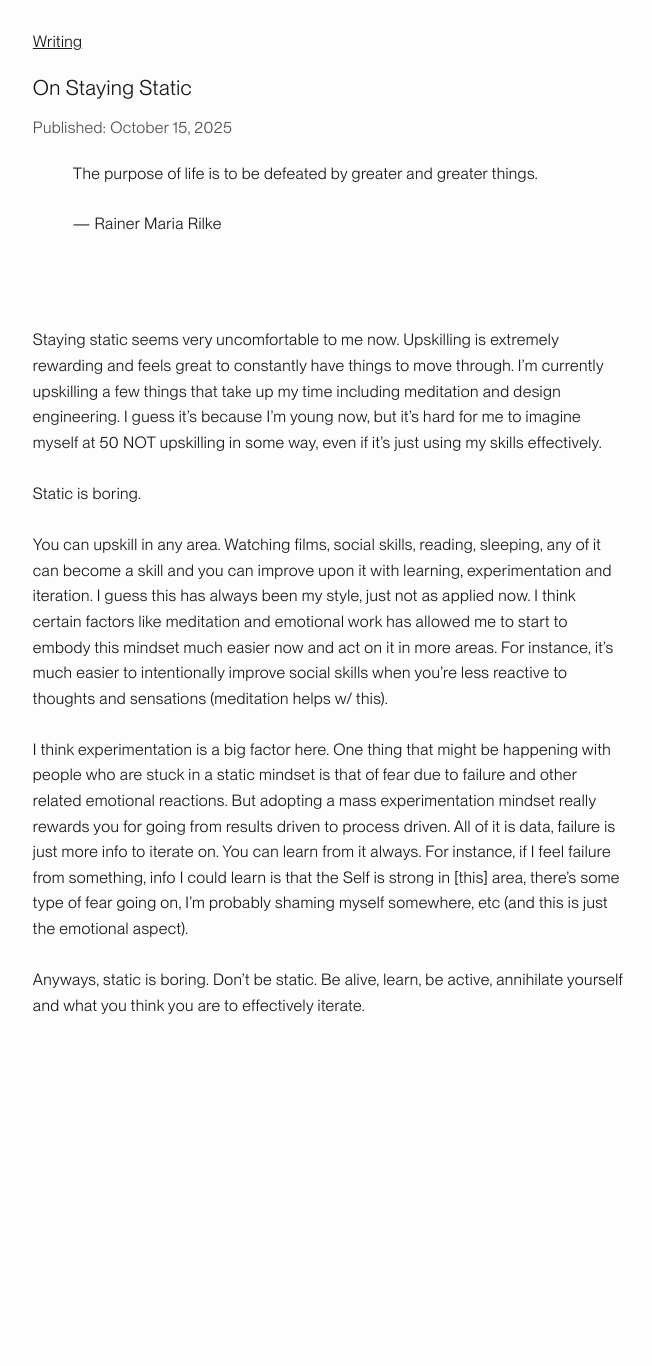
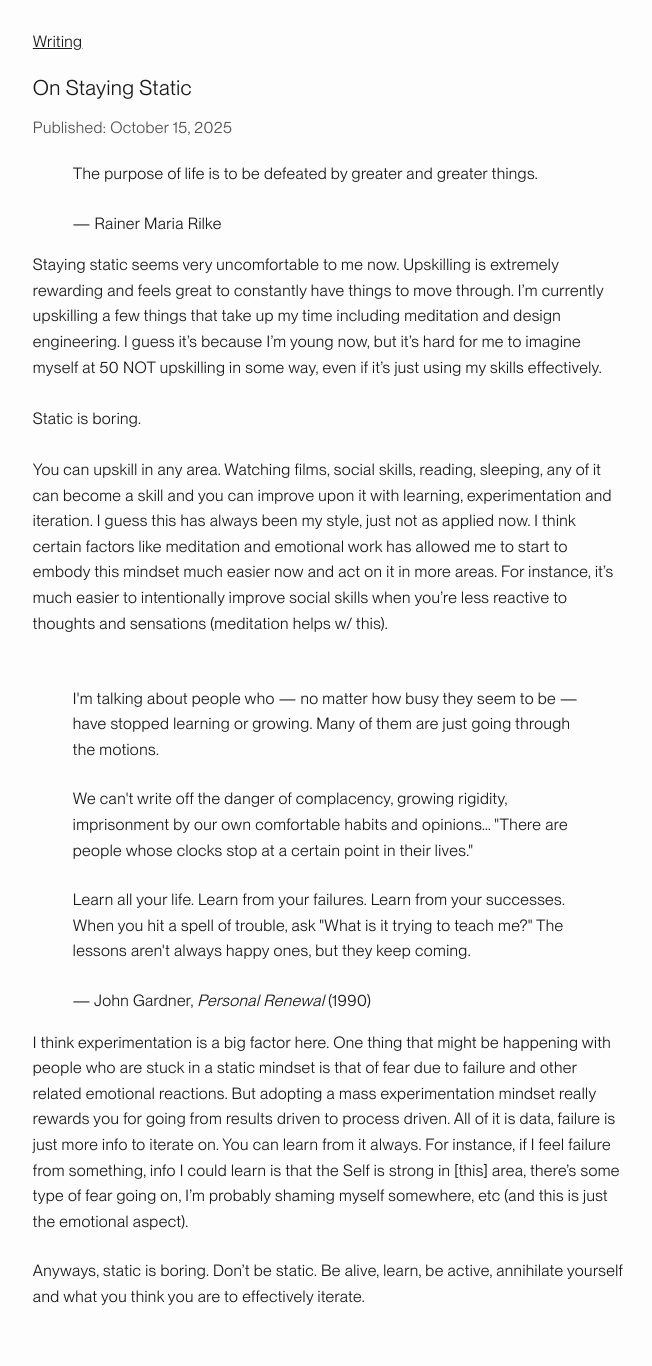
Before and after one commit to pxsswordprotected/personalsite, a Jekyll site: the page built from docs/_posts/2025-10-15-stayingstatic.md, in a window 1280 px wide. Shown: the whole page, without its empty margins (312-964 px from the left). Built offline with Jekyll 4.4.1, drawn with Linux system fonts in a browser that asks for light colours; before the commit the page ends 1074 px from its top, so only the background shows below that.

Commit message:
br changes

```diff
--- a/docs/_posts/2025-10-15-stayingstatic.md
+++ b/docs/_posts/2025-10-15-stayingstatic.md
@@ -6,11 +6,16 @@ title:  "On Staying Static"
   <p>The purpose of life is to be defeated by greater and greater things.</p>
   <footer>— Rainer Maria Rilke</footer>
 </blockquote>
-<br> <br>
-
 
 Staying static seems very uncomfortable to me now. Upskilling is extremely rewarding and feels great to constantly have things to move through. I'm currently upskilling a few things that take up my time including meditation and design engineering. I guess it's because I'm young now, but it's hard for me to imagine myself at 50 NOT upskilling in some way, even if it's just using my skills effectively. <br> <br> Static is boring. <br> <br> You can upskill in any area. Watching films, social skills, reading, sleeping, any of it can become a skill and you can improve upon it with learning, experimentation and iteration. I guess this has always been my style, just not as applied now. I think certain factors like meditation and emotional work has allowed me to start to embody this mindset much easier now and act on it in more areas. For instance, it's much easier to intentionally improve social skills when you're less reactive to thoughts and sensations (meditation helps w/ this).
 <br> <br>
+<blockquote>
+  <p>I'm talking about people who — no matter how busy they seem to be — have stopped learning or growing. Many of them are just going through the motions.</p>
+  <p>We can't write off the danger of complacency, growing rigidity, imprisonment by our own comfortable habits and opinions… "There are people whose clocks stop at a certain point in their lives."</p>
+  <p>Learn all your life. Learn from your failures. Learn from your successes. When you hit a spell of trouble, ask "What is it trying to teach me?" The lessons aren't always happy ones, but they keep coming.</p>
+  <footer>— John Gardner, <cite>Personal Renewal</cite> (1990)</footer>
+</blockquote>
+
 I think experimentation is a big factor here. One thing that might be happening with people who are stuck in a static mindset is that of fear due to failure and other related emotional reactions. But adopting a mass experimentation mindset really rewards you for going from results driven to process driven. All of it is data, failure is just more info to iterate on. You can learn from it always. For instance, if I feel failure from something, info I could learn is that the Self is strong in [this] area, there's some type of fear going on, I'm probably shaming myself somewhere, etc (and this is just the emotional aspect).
-<br><br>
+
 Anyways, static is boring. Don't be static. Be alive, learn, be active, annihilate yourself and what you think you are to effectively iterate.
```
